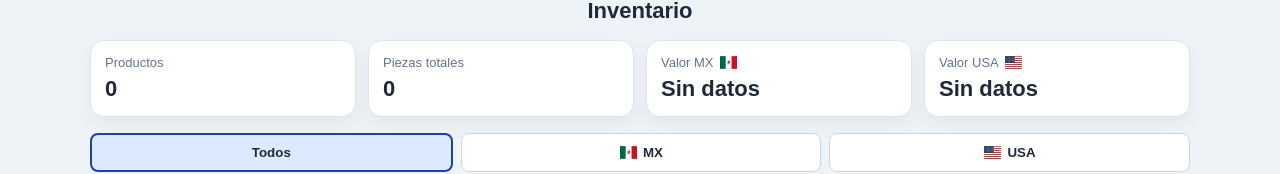
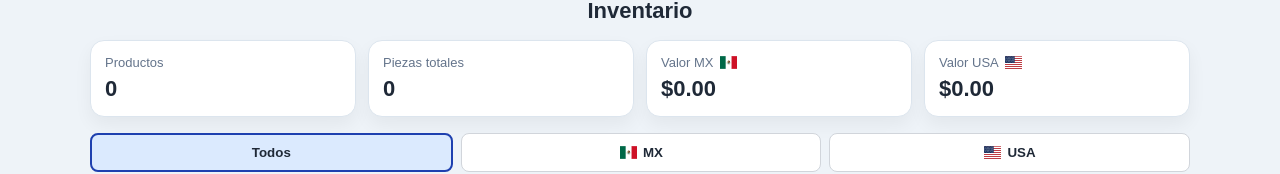
Before and after one commit to usgrading/almacen-app, a Next.js app: page /inventario in a window 1280 px wide. Shown: the part 149-323 px from the top of the page. Built offline with nearby package versions, Linux system fonts and the light colour scheme; no server answers; the database is empty.

Commit message:
fix(inventario): show .00 in summary cards when inventory is empty

```diff
--- a/app/inventario/page.tsx
+++ b/app/inventario/page.tsx
@@ -228,7 +228,8 @@ export default function InventarioPage() {
                   </span>
                 </div>
                 <div style={resumenValueStyle}>
-                  {hayValoresMX ? formatMoney(valorMX) : 'Sin datos'}
+                  {formatMoney(valorMX)}
+
                 </div>
               </div>
 
@@ -240,7 +241,8 @@ export default function InventarioPage() {
                   </span>
                 </div>
                 <div style={resumenValueStyle}>
-                  {hayValoresUSA ? formatMoney(valorUSA) : 'Sin datos'}
+                  {formatMoney(valorUSA)}
+
                 </div>
               </div>
             </>
```
